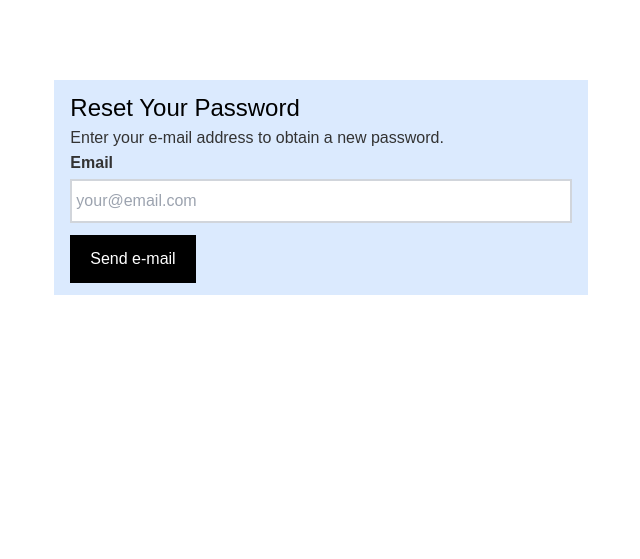
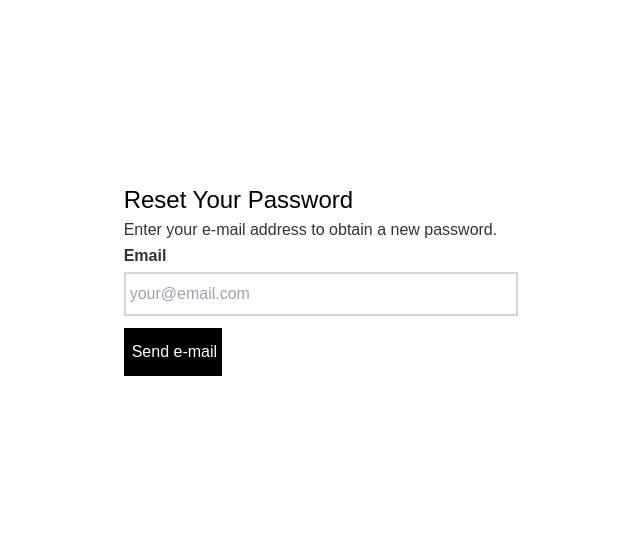
Before and after one commit to Wild-Python/penguin-reads, a Django app: page /users/password-reset/ in a window 1280 px wide. Shown: the part 69-628 px from the top of the page, without its empty margins (319-959 px from the left). Run offline with Django 4.2, Linux system fonts and the light colour scheme; some libraries are stand-ins or nearby versions; some web fonts are replaced.

Commit message:
Refactor tamplates

```diff
--- a/templates/accounts/password_reset/password_reset_form.html
+++ b/templates/accounts/password_reset/password_reset_form.html
@@ -8,7 +8,7 @@
 {#</script>#}
 {% endif %}
 
-    <section class="bg-blue-100 w-9/12 md:w-7/12 lg:w-5/12 flex flex-col m-auto px-4 py-3 mt-20">
+    <section style="height:70vh" class="w-9/12 md:w-7/12 lg:w-2/6 flex flex-col justify-center m-auto px-4 py-3">
       <h2 class="text-2xl font-medium">Reset Your Password</h2>
       <p>Enter your e-mail address to obtain a new password.</p>
       <form action="{% url 'users:password_reset' %}" method="post" class="grid grid-cols-4 gap-y-3">
--- a/templates/accounts/sub_base.html
+++ b/templates/accounts/sub_base.html
@@ -5,11 +5,13 @@
 {% endblock %}
 
 {% block content %}
-    <div class="container-fluid">
-      <div class="login d-flex align-items-center">
-        <div class="">
+{#    <div class="container-fluid">#}
+{#      <div class="login d-flex align-items-center">#}
+{#        #}
+{#      </div>#}
+{#    </div>#}
+
+    <div class="h-full items-center">
           {% block sub_content %} {% endblock %}
-        </div>
-      </div>
     </div>
 {% endblock %}
--- a/templates/accounts/user/account-settings.html
+++ b/templates/accounts/user/account-settings.html
@@ -21,7 +21,7 @@
 
     <div class="row row-cols-1 row-cols-sm-2 row-cols-md-3 g-3">
       <div class="col">
-        <a href="" class="text-reset text-decoration-none" role="button"
+        <a href="{% url "users:edit_details" %}" class="text-reset text-decoration-none" role="button"
           style="max-width: 540px;">
           <div class="card mb-3">
             <div class="row g-0">
@@ -44,7 +44,7 @@
         </a>
       </div>
       <div class="col">
-        <a href="{% url "users:edit_details" %}" class="text-reset text-decoration-none" role="button" style="max-width: 540px;">
+        <a href="" class="text-reset text-decoration-none" role="button" style="max-width: 540px;">
           <div class="card mb-3">
             <div class="row g-0">
               <div class="col-2 position-relative">
```
Also changed, not shown: templates/accounts/user/edit_details.html (+17 -12 lines).
